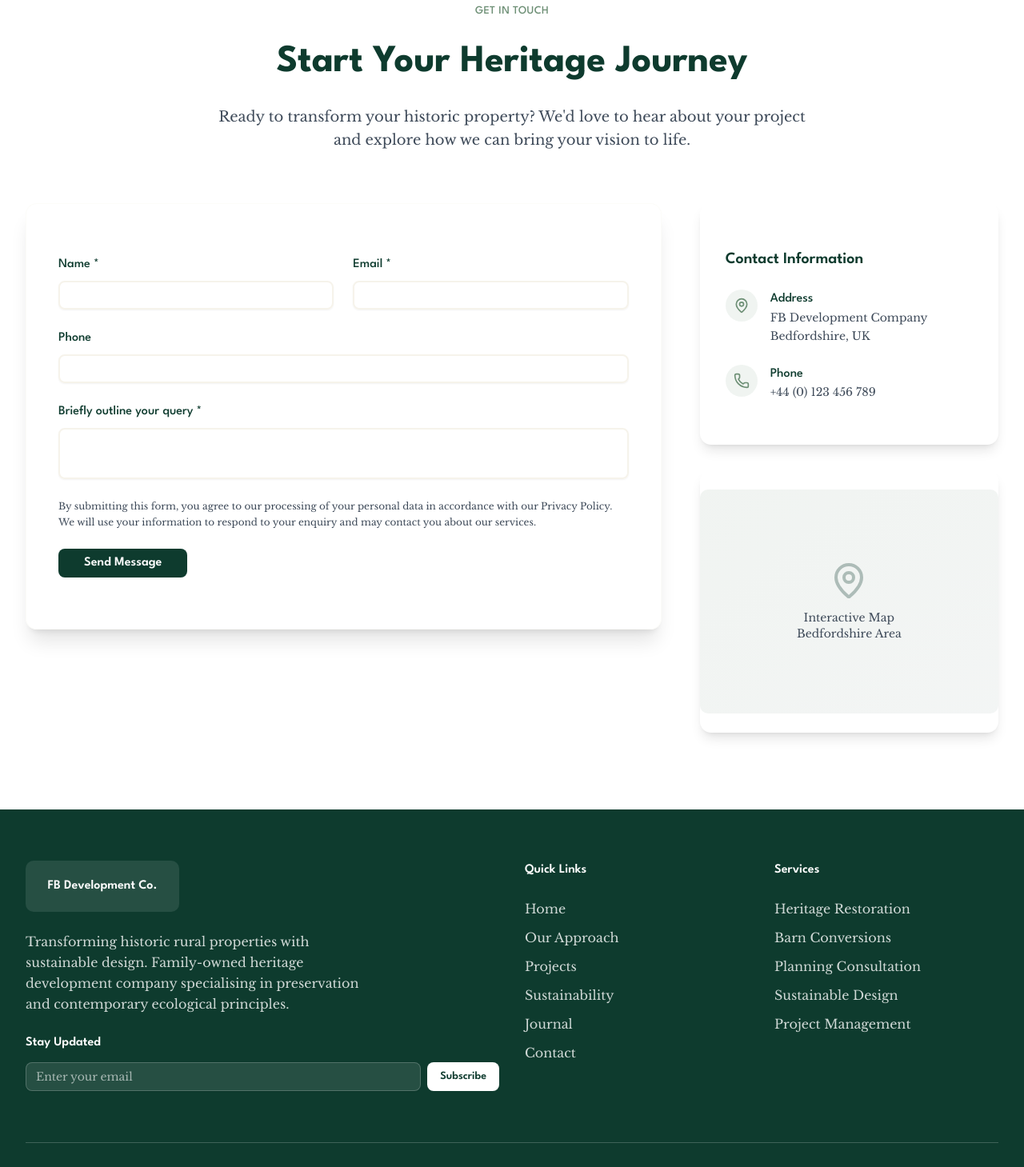
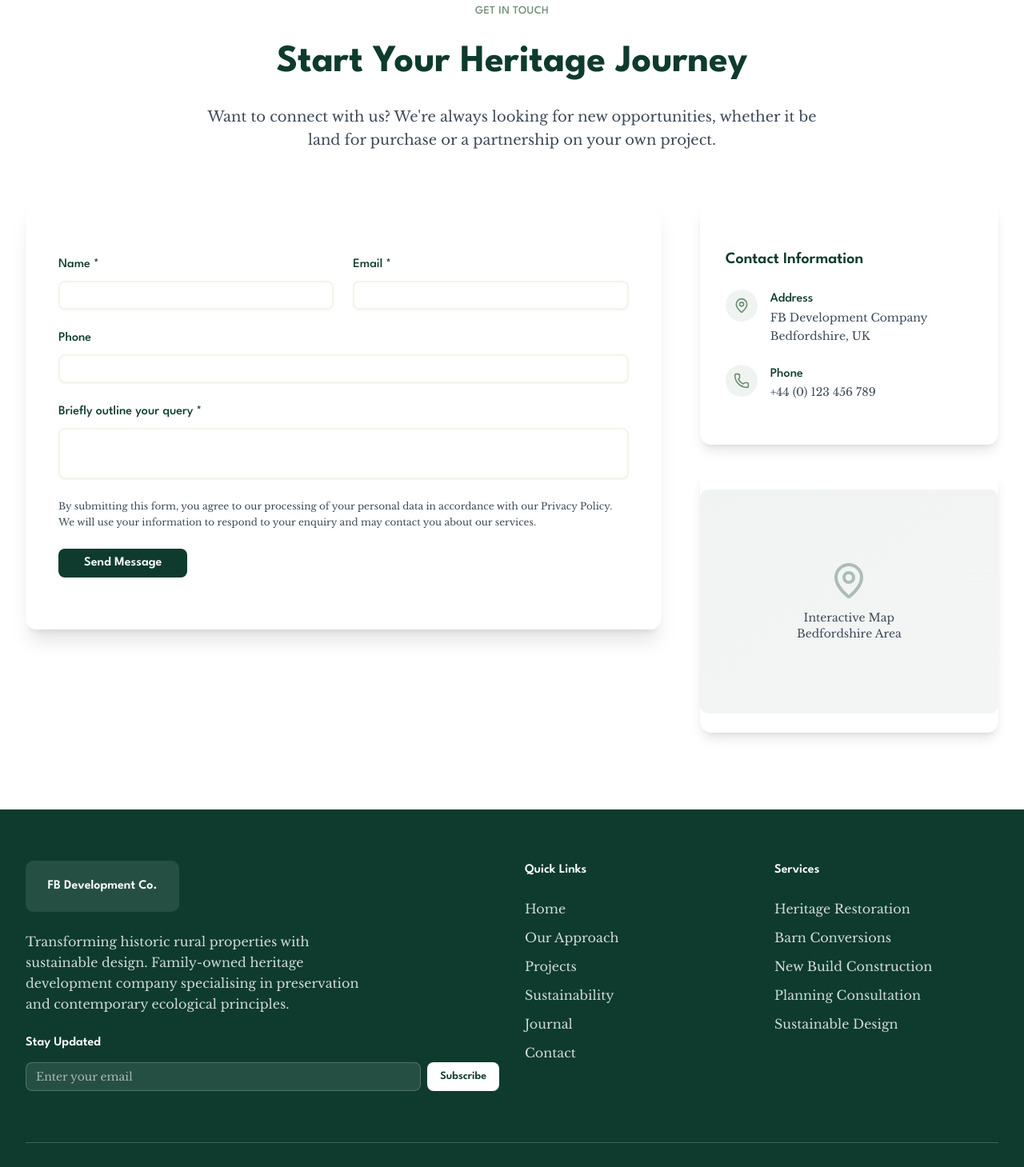
Before and after one commit to jtfarks/fb-development-site, a Next.js app: page / in a window 1280 px wide. Shown: the part 4300-5759 px from the top of the page at 80% size. Built offline with nearby package versions, Linux system fonts and the light colour scheme.

Commit message:
changes to the footer and contact us form

```diff
--- a/src/components/ContactFooter.tsx
+++ b/src/components/ContactFooter.tsx
@@ -75,7 +75,7 @@ const ContactFooter = () => {
               Start Your Heritage Journey
             </h2>
             <p className="font-serif text-lg text-slate-gray max-w-3xl mx-auto leading-relaxed">
-              Ready to transform your historic property? We&apos;d love to hear about your project and explore how we can bring your vision to life.
+              Want to connect with us? We&apos;re always looking for new opportunities, whether it be land for purchase or a partnership on your own project.
             </p>
           </div>
 
@@ -287,9 +287,9 @@ const ContactFooter = () => {
               <ul className="space-y-3 font-serif">
                 <li className="text-primary-foreground/80">Heritage Restoration</li>
                 <li className="text-primary-foreground/80">Barn Conversions</li>
+                <li className="text-primary-foreground/80">New Build Construction</li>
                 <li className="text-primary-foreground/80">Planning Consultation</li>
                 <li className="text-primary-foreground/80">Sustainable Design</li>
-                <li className="text-primary-foreground/80">Project Management</li>
               </ul>
             </div>
           </div>
```
